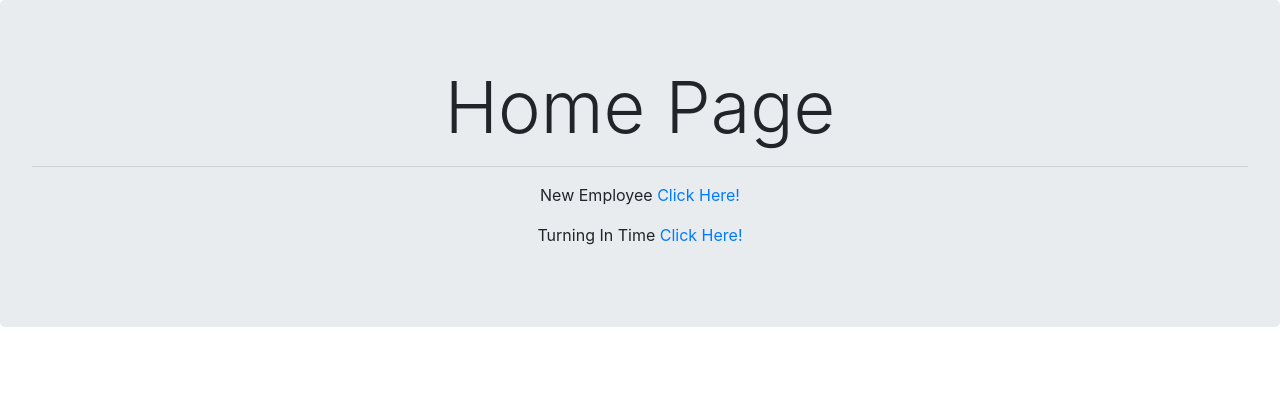
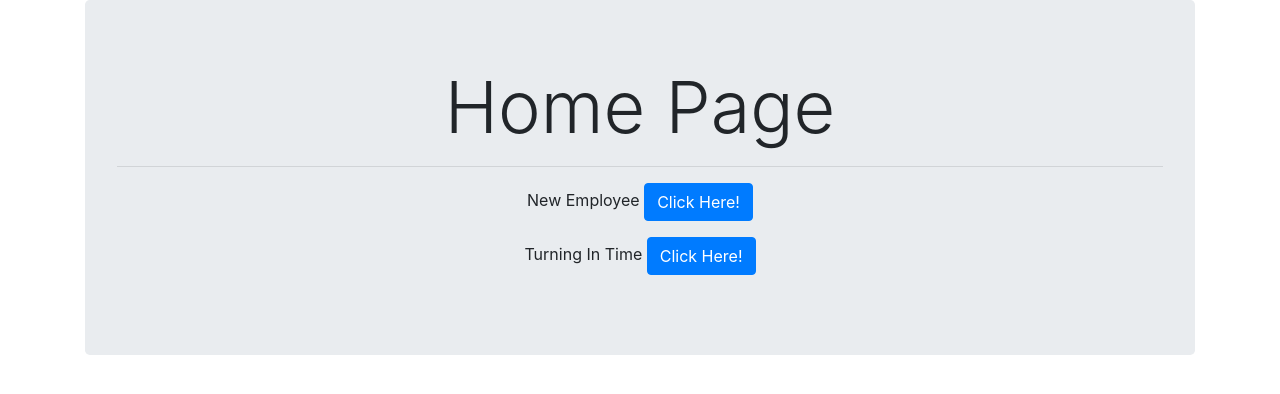
Before and after one commit to Jewls250/employeePayrole, a website: page public/index.html in a window 1280 px wide. Drawn offline with nearby package versions, Linux system fonts and the light colour scheme.

Commit message:
added a few buttons

```diff
--- a/public/index.html
+++ b/public/index.html
@@ -9,12 +9,15 @@
     <!-- Bootstrap CSS -->
     <link rel="stylesheet" href="https://stackpath.bootstrapcdn.com/bootstrap/4.3.1/css/bootstrap.min.css" integrity="sha384-ggOyR0iXCbMQv3Xipma34MD+dH/1fQ784/j6cY/iJTQUOhcWr7x9JvoRxT2MZw1T" crossorigin="anonymous">
   </head>
-  <body>
+  <body class="container">
       <div class="jumbotron text-center">
           <h1 class="display-3">Home Page</h1>
             <hr>
-          <p>New Employee <a href="./EmployeeInfo.html"> Click Here! </a></p>
-          <p>Turning In Time <a href="./EmployeePayroll.html" >Click Here! </a></p>
+
+            <p>New Employee <a name="" id="" class="btn btn-primary" href="./EmployeeInfo.html" role="button">Click
+                Here!</a></p>
+            <p>Turning In Time <a name="" id="" class="btn btn-primary" href="./EmployeePayroll.html"
+                role="button">Click Here! </a></p>
       </div>
       <div>
         <div>
```
Also changed, not shown: public/EmployeeInfo.html (+3 -2 lines), public/EmployeePayroll.html (+2 -2 lines).
